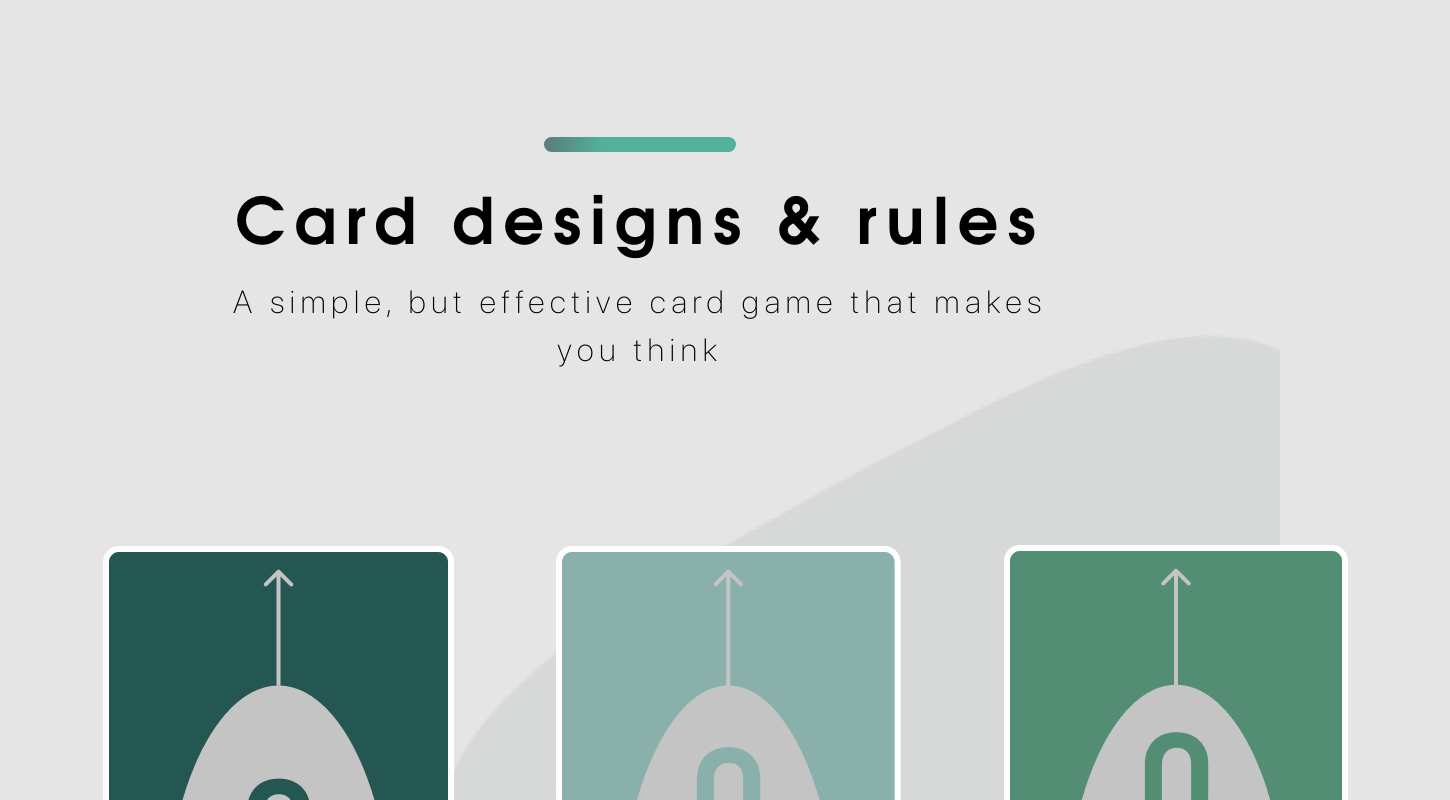
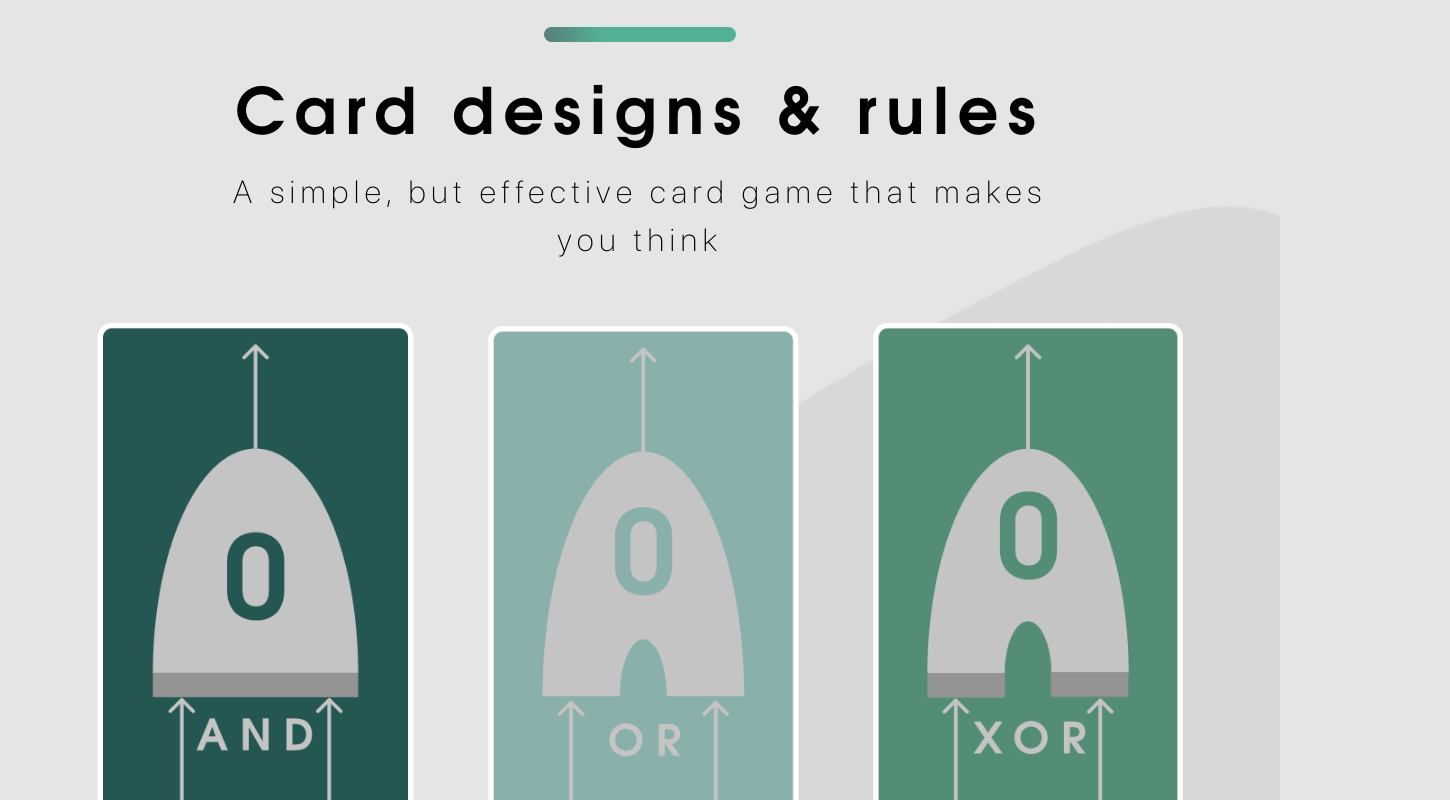
Before and after one commit to SYSolakov20/onsens, a website: page index.html in a window 1280 px wide. Shown: the part 1260-2060 px from the top of the page, 1450 px wide, since content can reach past the window. Drawn offline with Linux system fonts and the light colour scheme.

Commit message:
Make the card designs responsive to 1200px

```diff
--- a/Website/src/scss/pages/_index.scss
+++ b/Website/src/scss/pages/_index.scss
@@ -193,6 +193,26 @@ body{
         z-index: -1;
         width:500px;
     }
+    .card-designs{
+        margin-top:20px;
+    }
+    .playing-cards-wrapper{
+        @include flex(row, space-evenly, center);
+        width: 1200px;
+        height:600px;
+        margin: auto;
+        margin-top:-80px;
+            img{
+                transform: scale(0.9);
+            }
+    }
+    .card-designs__wave-img{
+        width:700px;
+        position: absolute;
+        top:130px;
+        right:0;
+        z-index: -1;
+    }
 }
 @media  only screen and (max-width:1340px){
     .stats-cards-wrapper-outer{
```
Also changed, not shown: Website/dist/css/app.css.
